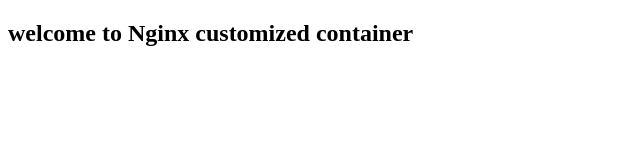
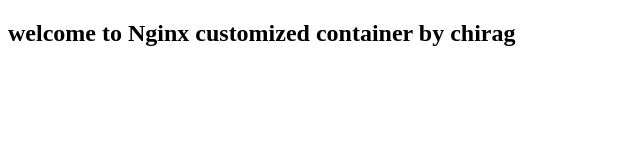
Before and after one commit to csingla11/html, a plain HTML site: page index.html in a window 1280 px wide. Shown: the whole page, without its empty margins (0-640 px from the left). Drawn offline with Linux system fonts and the light colour scheme.

Commit message:
Update index.html

```diff
--- a/index.html
+++ b/index.html
@@ -5,6 +5,6 @@
 <title>Docker Ngnix</title>
 </head>
 <body>
-<h2>welcome to Nginx customized container</h2>
+<h2>welcome to Nginx customized container by chirag</h2>
 </body>
 </html>
```
